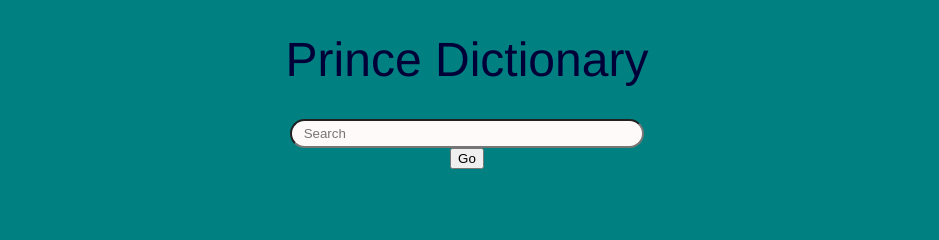
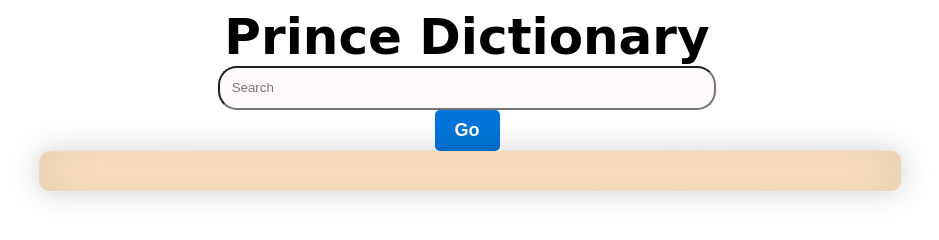
Before and after one commit to leulsol/PRinceDIC., a plain HTML site: page index.html in a window 1280 px wide. Shown: the whole page, without its empty margins (173-1112 px from the left). Drawn offline with Linux system fonts and the light colour scheme.

Commit message:
Update index.html

```diff
--- a/index.html
+++ b/index.html
@@ -6,48 +6,127 @@
     <meta name="viewport" content="width=device-width, initial-scale=1.0">
     <title>Dictionary</title>
     <style>
+        /* body styles */
 body {
-        background-color: teal;
+    font-family: 'Helvetica Neue', sans-serif;
+    background-size: cover;
+    background-position: center center;
   }
+
+  /* header styles */
+  header {
+    display: flex;
+    justify-content: center;
+    align-items: center;
+    height: 100px;
+    background-color: rgba(255, 255, 255, 0.8);
+    backdrop-filter: blur(5px);
+    margin-bottom: 20px;
+  }
+
  h1 {
-        font-family: 'Franklin Gothic Medium', 'Arial Narrow', Arial, sans-serif;
-        font-weight: 450;
-        color: rgb(0, 0, 56);
-        font-size: xxx-large;
+    font-size: 50px;
+    font-weight: bold;
+    margin: 0;
+    font-family: cursive;
+  }
+
+  /* container styles */
+  div.ans {
+    width: 65%;
+    margin: 0 auto;
+    background-color: bisque;
+    backdrop-filter: color(aqua);
+    padding: 20px;
+    border-radius: 10px;
+    box-shadow: 0 0 30px rgba(0, 0, 0, 0.2), 0 0 50px rgba(0, 0, 0, 0.1) inset;
+    transform-style: preserve-3d;
+    transform: perspective(1000px) rotateX(1deg) rotateY(-1deg);
+  }
+
+  /* result styles */
+  .result {
+    margin-top: 20px;
+    transform-style: preserve-3d;
+  }
+
+  .result h2 {
+    font-size: 24px;
+    font-weight: bold;
+    margin-bottom: 10px;
+  }
+
+  .result h3 {
+    font-size: 18px;
+    font-weight: bold;
+    margin-bottom: 5px;
+  }
+
+  .result h4 {
+    font-size: 16px;
+    font-weight: bold;
+    margin-bottom: 5px;
+  }
+
+  .result p {
+    font-size: 16px;
+    margin: 0;
+  }
+
+  .result:first-child {
+    margin-top: 0;
   }
   input {
     border-radius: 5mm;
-    width: 3.5in;
+    width: 5in;
     background-color: snow;
     padding-left: 3mm;
-    height: 6mm;
-    }
-button {
-    border-radius:10;
+    height: 10mm;
     }
 
-div.ans {
-    border-radius: 1cm;
-    width: 3in;
-    background-color: lavender;
-    padding-left: 3mm;
-    padding-right: 3mm;
+  /* button styles */
+  button {
+    border: none;
+    background-color: #0074D9;
+    color: #fff;
+    font-size: 18px;
+    font-weight: bold;
+    padding: 10px 20px;
+    border-radius: 5px;
+    cursor: pointer;
+    transition: all 0.2s;
   }
+
+  button:hover {
+    background-color: #0062ac;
+    transform: translateZ(5px);
+  }
+
+  button:active {
+    transform: translateY(2px) translateZ(0px);
+    box-shadow: none;
+  }
+
+  button:focus {
+    outline: none;
+  }
+
     </style>
 
 </head>
 <center>
-<body bgcolor>
+<body>
     <h1>
         Prince Dictionary
     </h1>
+
 <div class="box">
     <i class="fas fa-search"></i>
-    <input type="text" placeholder="Search" id="search-term"/> <br/>
-    <button id="search-button">Go</button>
+    <input type="text" placeholder="Search" id="search-input"/> <br/>
+    <button id="search-btn">Go</button>
 </div>
 
-<div class="ans" id="definition">    </div>
+<div class="ans" id="results-container">    </div>
 
 <script src="dictionary.js"></script>
 </body>
```
Lines whose indentation alone changed are shown as unchanged.
